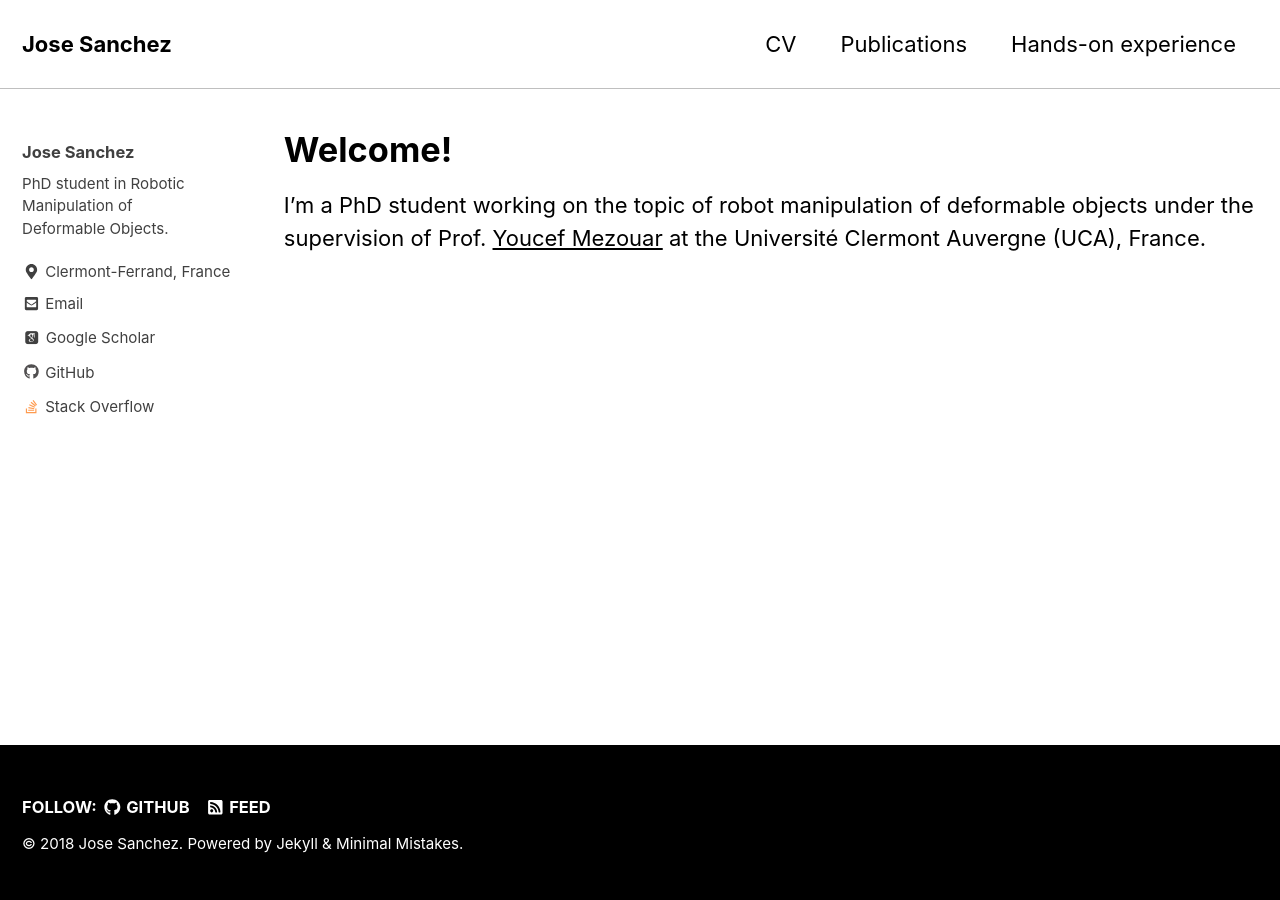
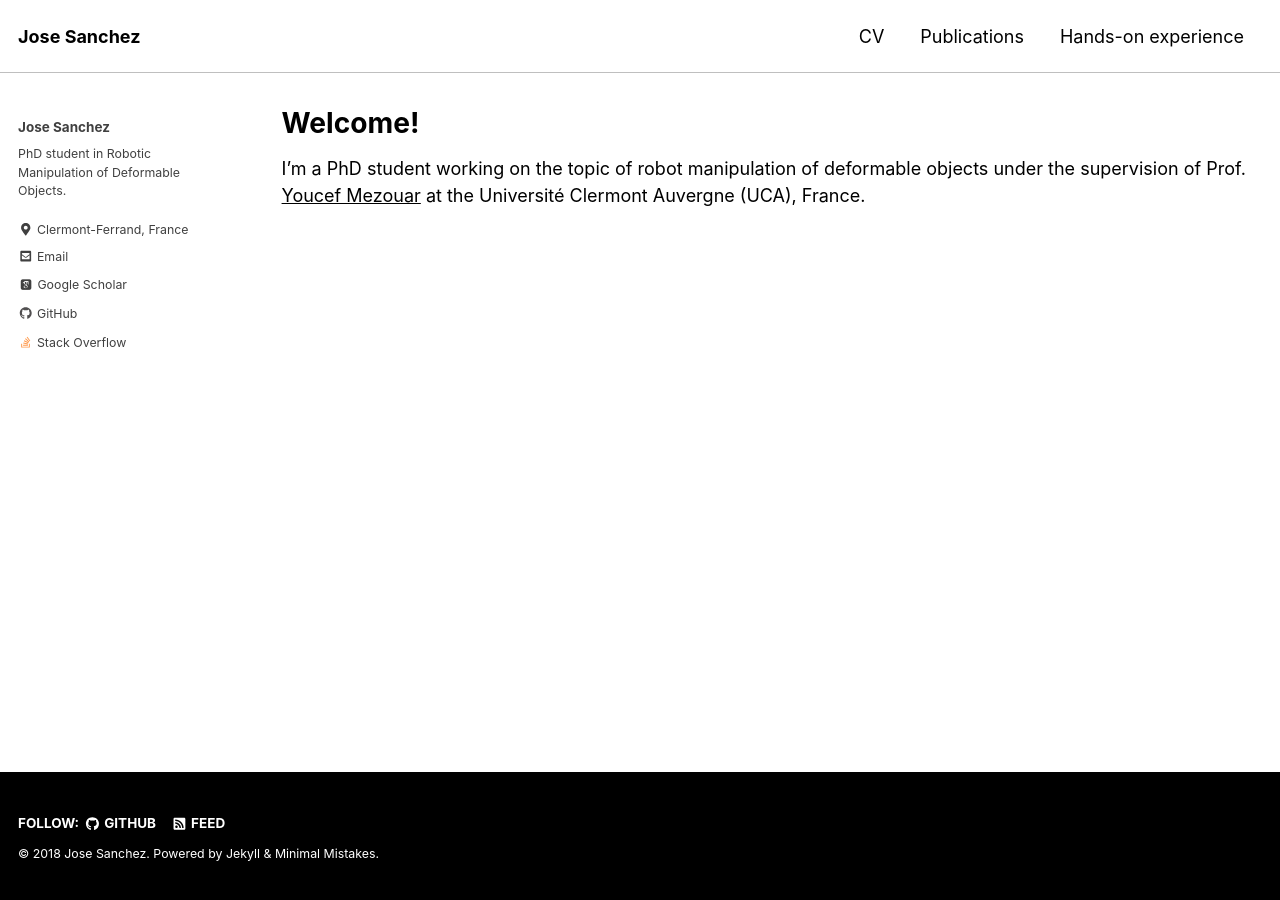
Before and after one commit to jsanch2s/jsanch2s.github.io, a Jekyll site: the page built from _pages/about.md, in a window 1280 px wide. Built offline with Jekyll 4.4.1, drawn with Linux system fonts in a browser that asks for light colours; cached includes are drawn as plain includes; nearby versions of some CDN libraries; some web fonts are replaced; our own code applies the rules of GitHub Pages for plain Markdown files.

Commit message:
Update _reset.scss

```diff
--- a/_sass/minimal-mistakes/_reset.scss
+++ b/_sass/minimal-mistakes/_reset.scss
@@ -2,24 +2,16 @@
    STYLE RESETS
    ========================================================================== */
 
-* { box-sizing: border-box; }
+@include border-box-sizing;
 
 html {
   /* apply a natural box layout model to all elements */
   box-sizing: border-box;
   background-color: $background-color;
-  font-size: 12px;
+  font-size: 16px;
 
   @include breakpoint($medium) {
     font-size: 18px;
-  }
-
-  @include breakpoint($large) {
-    font-size: 20px;
-  }
-
-  @include breakpoint($x-large) {
-    font-size: 22px;
   }
 
   -webkit-text-size-adjust: 100%;
@@ -172,7 +164,7 @@ input[type="checkbox"] {
 }
 
 input[type="search"] { /* Appearance in Safari/Chrome*/
-  box-sizing: border-box;
+  box-sizing: content-box;
   -webkit-appearance: textfield;
 }
 
```
